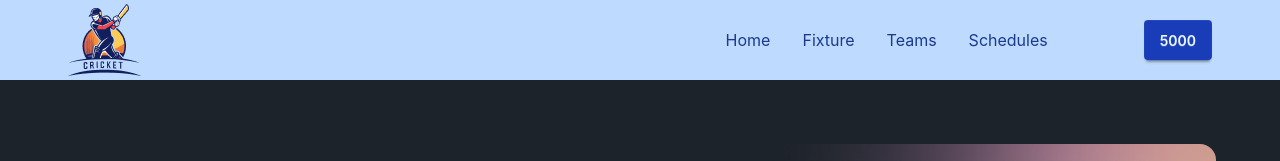
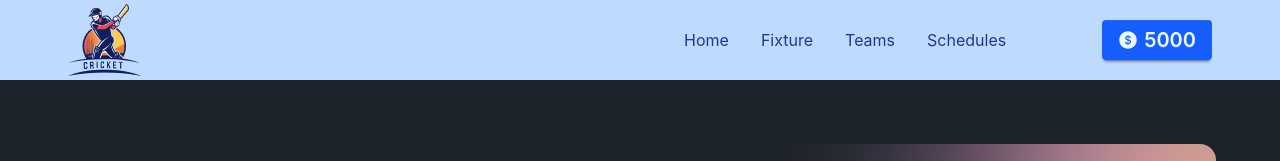
Before and after one commit to asm-saim/v5.BPL-dream-team, a React (Vite) app: page / in a window 1280 px wide. Shown: the top 161 px of the page. Built offline with nearby package versions, Linux system fonts and the light colour scheme.

Commit message:
react icons implemented

```diff
--- a/package.json
+++ b/package.json
@@ -13,6 +13,7 @@
     "@tailwindcss/vite": "^4.3.3",
     "react": "^19.2.8",
     "react-dom": "^19.2.8",
+    "react-icons": "^5.7.0",
     "tailwindcss": "^4.3.3"
   },
   "devDependencies": {
--- a/src/components/Navbar.tsx
+++ b/src/components/Navbar.tsx
@@ -1,5 +1,6 @@
 import type { Dispatch, SetStateAction } from "react";
 import NavImage from "../assets/logo.png";
+import { AiFillDollarCircle } from "react-icons/ai";
 
 interface ICoin {
   coin: number;
@@ -18,7 +19,11 @@ const Navbar = ({ coin, setCoin }: ICoin) => {
             <li>Teams</li>
             <li>Schedules</li>
           </ul>
-          <button className="btn bg-blue-800 border-none">{coin}</button>
+          <button className="btn bg-blue-600 text-xl border-none">
+            <AiFillDollarCircle />
+
+            {coin}
+          </button>
         </div>
       </nav>
     </div>
```
Also changed, not shown: 1 other file (tests, documents, lock files or other folders).
